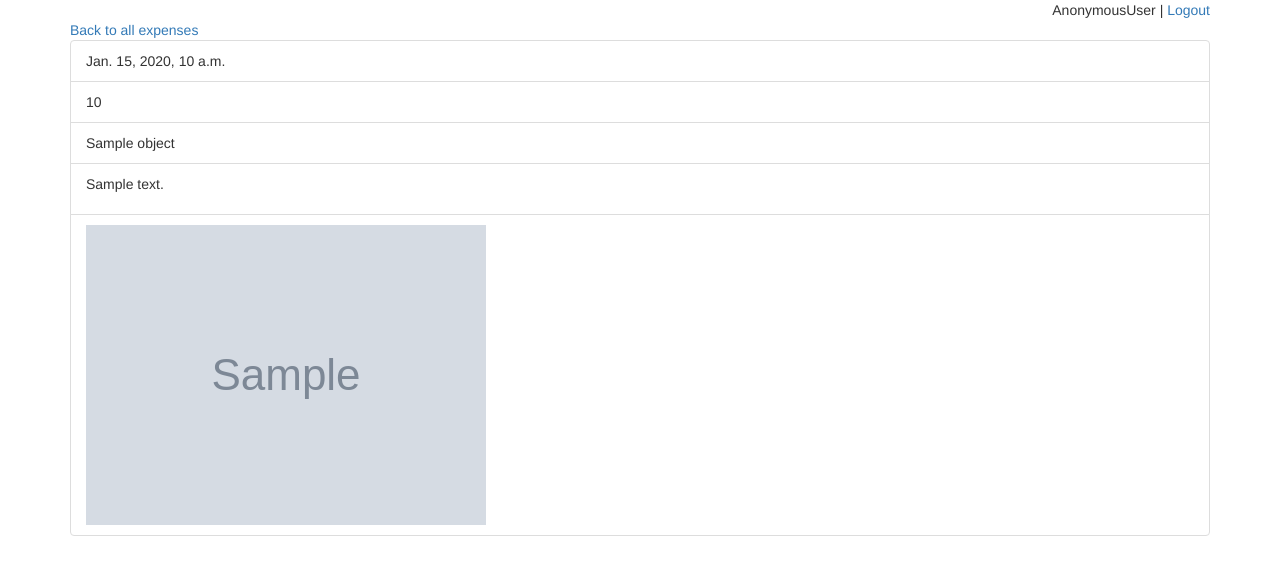
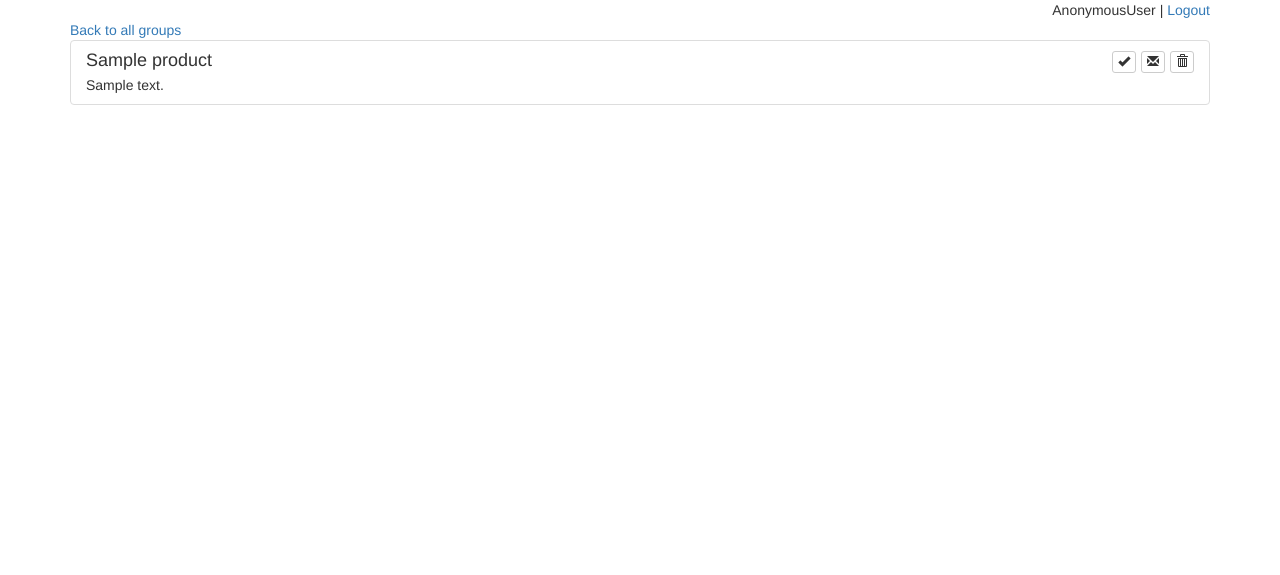
Before and after one commit to miacaplan/FBFilter, a Django app: template moderations/templates/moderations/fbgroup_detail.html in a window 1280 px wide. Shown: the top 575 px of the page. Run offline with Django 3.2, Linux system fonts and the light colour scheme; the template is opened without the code that fills it: most values are stand-ins (such as "Sample title", 1, 10 or a date in 2020); grey boxes marked "Sample" are stand-in pictures; some libraries are stand-ins or nearby versions.

Commit message:
added postment list view, filtering by logged in user

```diff
--- a/moderations/models.py
+++ b/moderations/models.py
@@ -14,8 +14,11 @@ class FBGroup(models.Model):
     def hate_words_list(self):
         return self.hate_words.split(';')
 
+    def get_absolute_url(self):
+        return reverse("moderations:group", args=(self.pk,))
+
 class Moderator(models.Model):
-    models.OneToOneField(User, on_delete=models.CASCADE)
+    user = models.OneToOneField(User, on_delete=models.CASCADE)
     fb_user_id = models.CharField(max_length=50)
     registered_at = models.DateTimeField(auto_now_add=True)
     groups = models.ManyToManyField(FBGroup, related_name="moderators")
--- a/moderations/templates/base.html
+++ b/moderations/templates/base.html
@@ -1,5 +1,6 @@
 {% load i18n staticfiles bootstrap3 %}
 {% get_current_language_bidi as BIDI %}
+{% load bootstrap3 %}
 
 <!DOCTYPE html>
 <html>
@@ -48,9 +49,6 @@
 
 </div>
 
-<script src="{% static "jquery.js" %}"></script>
-<script src="{% static "bootstrap-rating-master/bootstrap-rating.js" %}"></script>
-
 {% block scripts %}
 {% endblock %}
 
--- a/moderations/templates/moderations/fbgroup_detail.html
+++ b/moderations/templates/moderations/fbgroup_detail.html
@@ -1,31 +1,32 @@
 {% extends "base.html" %}
+{% load bootstrap3 %}
 
 {% block content %}
 
-    <a href="{% url "moderations:list" %}">Back to all expenses</a>
+    <a href="{% url "moderations:groups" %}">Back to all groups</a>
 
     <ul class="list-group">
-        <li class="list-group-item">
-            {{ object.date }}
-        </li>
-        <li class="list-group-item">
-            {{ object.amount }}
-        </li>
-        <li class="list-group-item">
-            {{ object.title }}
-        </li>
-        {% if object.description %}
+        {% for p in object.postments.all %}
             <li class="list-group-item">
-                {{ object.description|linebreaks }}
+                <h4 class="list-group-item-heading">
+                    <span class="pull-right">
+                        <button class="btn btn-default btn-xs">
+                            <i class="glyphicon glyphicon-ok"></i></button>
+                        <button class="btn btn-default btn-xs">
+                            <i class="glyphicon glyphicon-envelope"></i></button>
+                        <button class="btn btn-default btn-xs">
+                            <i class="glyphicon glyphicon-trash"></i></button>
+                    </span>
+                    {{ item.product.title }}
+                </h4>
+                <div class="list-group-item-text">
+                    {{ p.message }}
+                </div>
             </li>
-        {% endif %}
-        {% if object.photo %}
-            <li class="list-group-item">
-                <img src="{{ object.photo.url }}" class="img-responsive">
-
-            </li>
-        {% endif %}
+        {% endfor %}
     </ul>
 
 
+{#    {% bootstrap_pagination page_obj %}#}
+
 {% endblock %}
--- a/moderations/urls.py
+++ b/moderations/urls.py
@@ -4,5 +4,7 @@ from . import views
 
 app_name = "moderations"
 urlpatterns = [
-    url(r'^$', views.ListFBGroupView.as_view(), name="groups"),
+    url(r'^$', views.ListPostmentView.as_view(), name="home"),
+    url(r'^group/$', views.ListFBGroupView.as_view(), name="groups"),
+    url(r'^group/(?P<pk>\d+)/$', views.FBGroupDetailView.as_view(), name="group"),
 ]
```
Also changed, not shown: moderations/views.py (+14 -8 lines).
